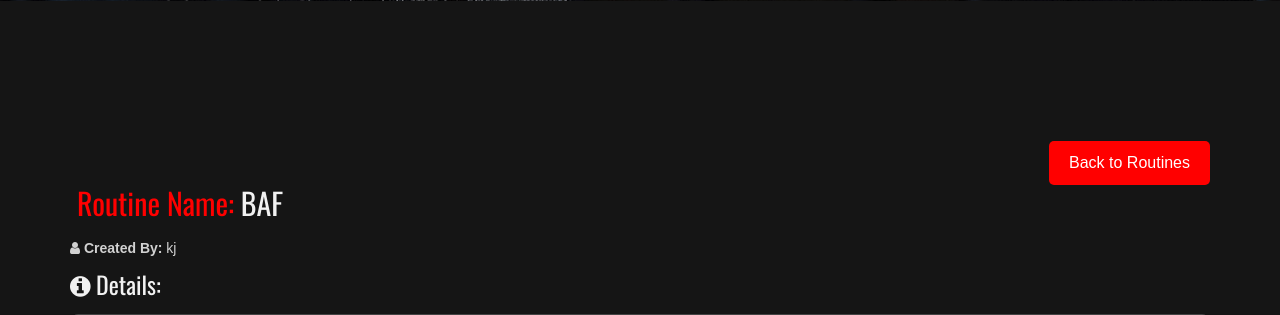
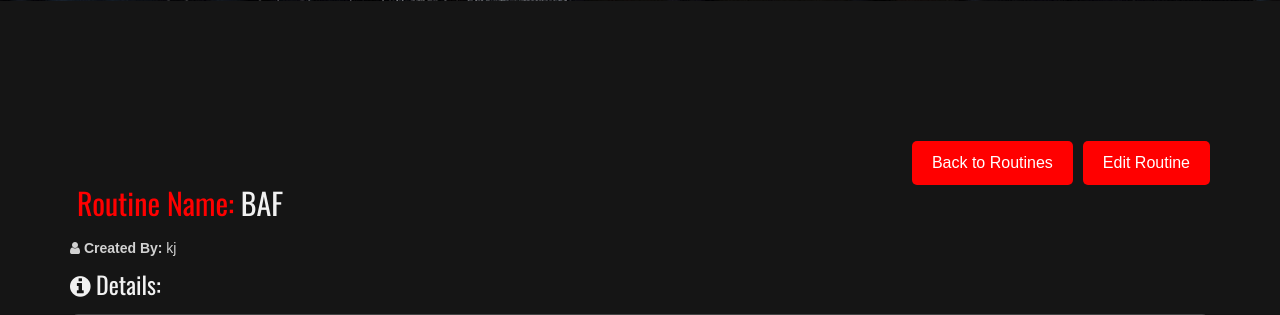
Before and after one commit to yassineghanmi/Inshape, a Django app: page /routine/routine/9/ in a window 1280 px wide. Shown: the part 499-814 px from the top of the page. Run offline with Django 5.2, Linux system fonts and the light colour scheme; data comes from the database, SQL or seed files in the repository; both versions use the stored data as it was after the commit; some libraries are stand-ins or nearby versions; some web fonts are replaced.

Commit message:
stable all working

```diff
--- a/gym_project/settings.py
+++ b/gym_project/settings.py
@@ -125,6 +125,7 @@ STATIC_URL = '/static/'
 STATICFILES_DIRS = [
     os.path.join(BASE_DIR, 'static'),
 ]
+
 # Default primary key field type
 # https://docs.djangoproject.com/en/5.1/ref/settings/#default-auto-field
 
--- a/routineplanner/models.py
+++ b/routineplanner/models.py
@@ -5,6 +5,7 @@ class Routine(models.Model):
     name = models.CharField(max_length=100)
     created_by = models.CharField(max_length=100)
     details = models.TextField()  # To hold the generated workout routine details
+    image = models.ImageField(upload_to='routine_images/', null=True, blank=True)  # Add this line
 
     def __str__(self):
         return self.name
--- a/routineplanner/urls.py
+++ b/routineplanner/urls.py
@@ -1,7 +1,7 @@
 # routineplanner/urls.py
 from django.urls import path
 from . import views
-from .views import workout_view, save_routine ,success_view,RoutineDetailView,delete_routine
+from .views import workout_view, save_routine ,success_view,RoutineDetailView,delete_routine,edit_routine
 
 urlpatterns = [
     path('workout/', workout_view, name='workout_view'),
@@ -9,6 +9,7 @@ urlpatterns = [
     path('success/', success_view, name='success_url'),  # New path for success URL
     path('routine/<int:id>/', RoutineDetailView.as_view(), name='routine_detail'),
     path('routine/delete/<int:id>/', delete_routine, name='delete_routine'),
+    path('routine/edit/<int:routine_id>/', edit_routine, name='edit_routine'),
 
 
 ]
--- a/routineplanner/views.py
+++ b/routineplanner/views.py
@@ -243,3 +243,15 @@ def success_view(request):
             routine.details = {}  # If parsing fails, set to empty dict or handle accordingly
 
     return render(request, 'routine_planner/success.html', {'routines': routines})
+def edit_routine(request, routine_id):
+    routine = get_object_or_404(Routine, id=routine_id)
+
+    if request.method == 'POST':
+        form = RoutineForm(request.POST, instance=routine)
+        if form.is_valid():
+            form.save()
+            return redirect('routine_detail', id=routine.id)  # Use 'id' here
+    else:
+        form = RoutineForm(instance=routine)
+
+    return render(request, 'routine_planner/edit_routine.html', {'form': form, 'routine': routine})
--- a/templates/routine_planner/routine_detail.html
+++ b/templates/routine_planner/routine_detail.html
@@ -22,6 +22,8 @@
     <div class="container">
         <div class="back-link" >
             <a href="{% url 'success_url' %}" class="btn back-to-routines">Back to Routines</a>
+            <div style=""></div>
+            <a href="{% url 'edit_routine' routine.id %}" style="margin-left:10px;" class="btn back-to-routines">Edit Routine</a>
         </div>
 
         <div class="routine-details">
@@ -123,6 +125,7 @@
         display: flex; /* Use flexbox layout */
         justify-content: flex-end; /* Align children to the right */
         margin-top: 20px; /* Spacing above the back link */
+        margin-left:20px;
     }
 
 
```
Also changed, not shown: routineplanner/forms.py (+5 -8 lines), templates/routine_planner/edit_routine.html (added, +52 -0 lines), db.sqlite3, routineplanner/migrations/0003_routine_image.py (added).
